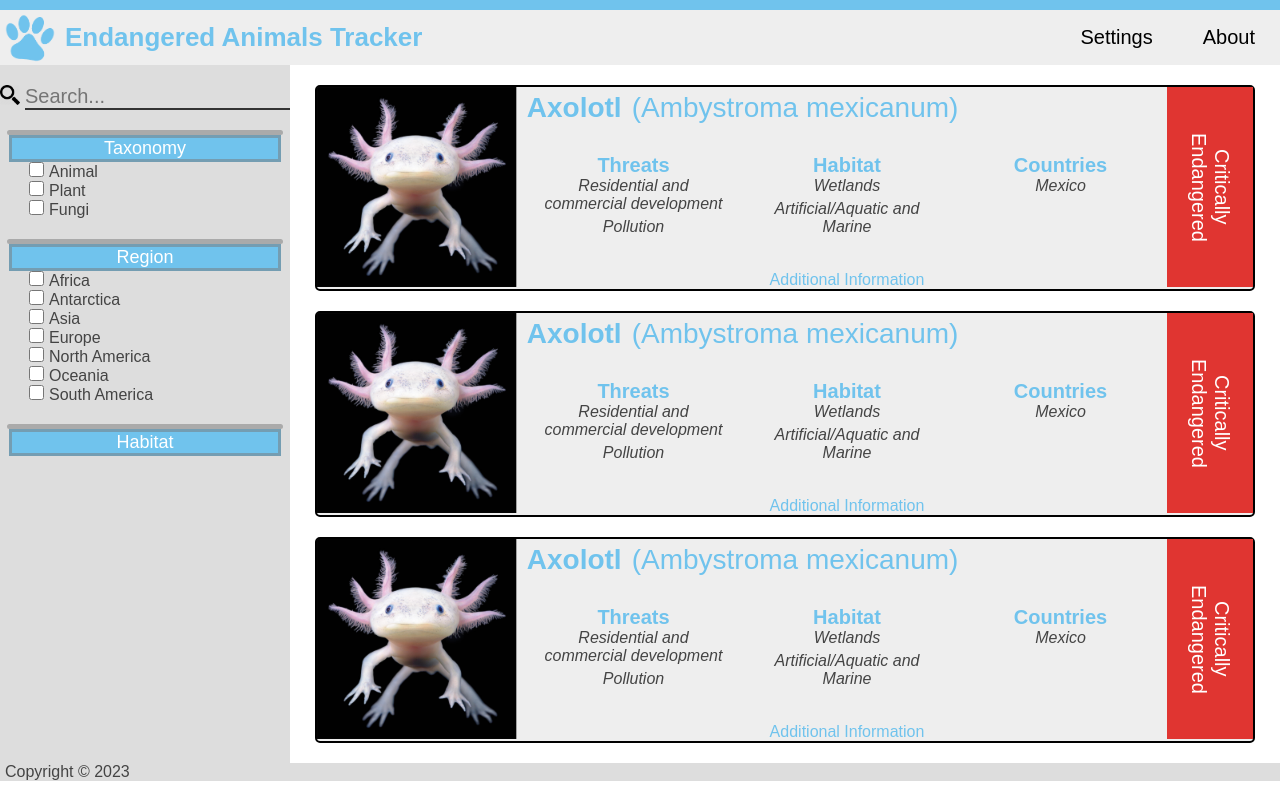
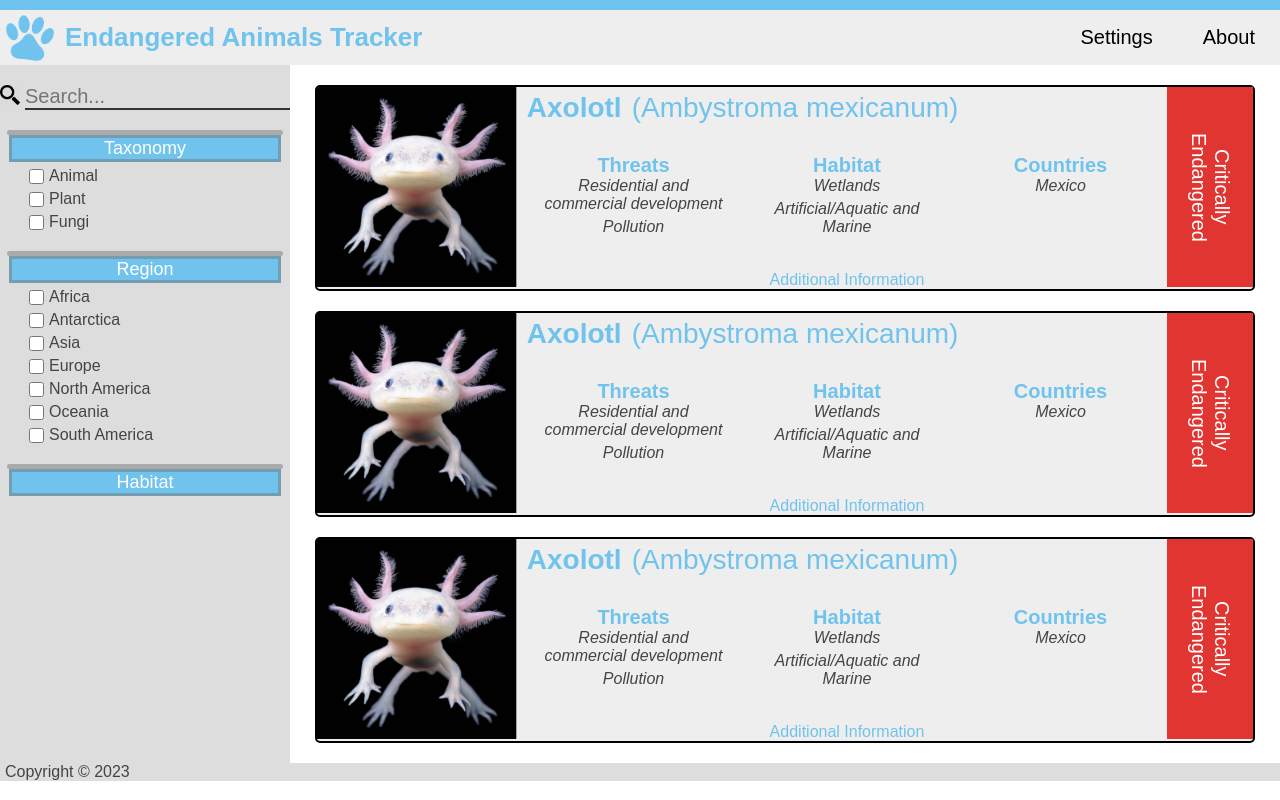
Before and after one commit to euouae682/endangered-animals-tracker, a Vue app: page / in a window 1280 px wide. Built offline with nearby package versions, Linux system fonts and the light colour scheme.

Commit message:
fixed minor merging error

```diff
--- a/src/components/Aside.vue
+++ b/src/components/Aside.vue
@@ -37,7 +37,7 @@ function toggle_region(event) {
     </button>
     <div v-if="display_taxonomy" class="collapsible" id="collapse-taxonomy">
       <form>
-        <div v-for="item in objectItems">
+        <div v-for="item in objectItems" class="checkbox-list">
           <input
             type="checkbox"
             :id="'taxonomy-' + item.toLowerCase()"
@@ -56,7 +56,7 @@ function toggle_region(event) {
     </button>
     <div v-if="display_region" class="collapsible" id="collapse-region">
       <form>
-        <div v-for="region in regions">
+        <div v-for="region in regions" class="checkbox-list">
           <input
             type="checkbox"
             :id="'region-' + region.toLowerCase()"
```
